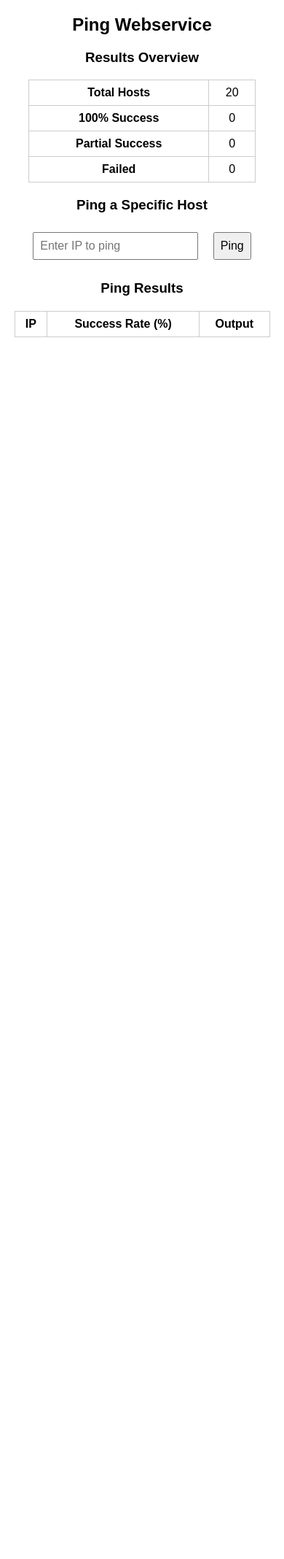
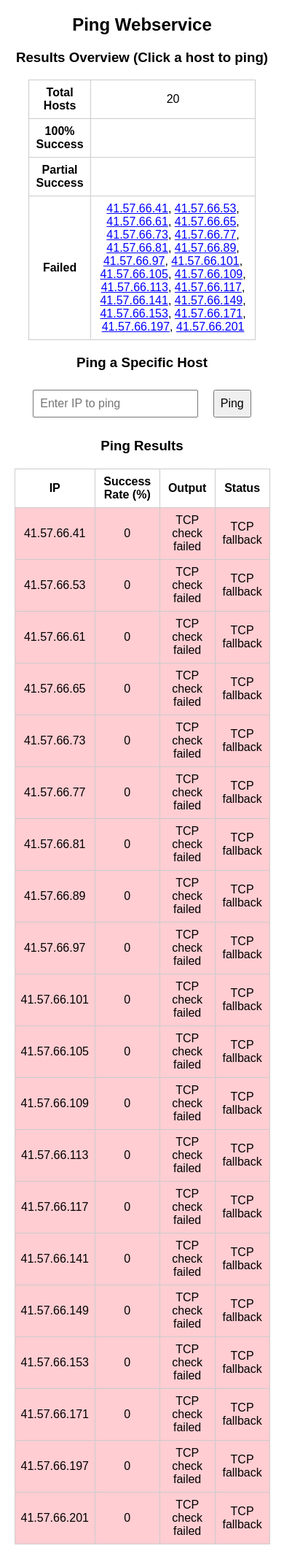
Before and after one commit to Nhete/ping-webservice, a Flask app: page / in a window 390 px wide. Shown: the whole page at 73% size. Before the commit the page ends 462 px from the top, so only its background shows below. Run offline with Flask 3, Linux system fonts and the light colour scheme; lists and menus that the app fills with data are empty.

Commit message:
Enhance ping webservice: TCP fallback, live ping, interactive summary, and results overview
- app.py:
  * Wrap ICMP ping in safe function to prevent crashes
  * Add TCP fallback for hosts where ICMP is blocked
  * Pre-populate ping_results on startup with TCP checks for all filtered hosts
  * Track status (TCP fallback vs ICMP ping) for clarity
  * Compute summary of results (100% success, partial, failed)
  * /ping endpoint updates live ping results and status
- index.html:
  * Display results overview table with total hosts, 100% success, partial success, and failed
  * Make hosts in overview table clickable to trigger live ping
  * Color-coded ping results table with status column
  * Mobile-friendly, responsive layout
- Docker-friendly updates ensure filtered_hosts.txt is included and app works on Render, local machines, and mobile devices
- Overall improvements:
  * Avoid 500 errors from blocked ICMP
  * Provide immediate, interpretable results with dynamic updates
  * Interactive UI allows users to ping hosts directly from overview

```diff
--- a/app.py
+++ b/app.py
@@ -22,7 +22,7 @@ def load_filtered_hosts():
 
 filtered_hosts = load_filtered_hosts()
 
-# TCP fallback
+# TCP fallback check
 def check_tcp(ip, port=5060, timeout=2):
     try:
         with socket.create_connection((ip, port), timeout=timeout):
@@ -30,7 +30,7 @@ def check_tcp(ip, port=5060, timeout=2):
     except Exception:
         return 0
 
-# Safe ping function
+# Safe ICMP ping
 def run_ping(ip, count=4, size=1400):
     try:
         result = subprocess.run(
@@ -44,10 +44,20 @@ def run_ping(ip, count=4, size=1400):
         for line in output.splitlines():
             if "packet loss" in line:
                 success_rate = 100 - float(line.split("%")[0].split()[-1])
-        return success_rate, output
+        if success_rate is not None:
+            return success_rate, output, "ICMP ping"
+        else:
+            return None, output, None
     except Exception as e:
         print(f"Ping subprocess error for {ip}: {e}")
-        return None, f"Ping command failed: {e}"
+        return None, f"Ping command failed: {e}", None
+
+# Pre-populate overview with TCP fallback
+for host in filtered_hosts:
+    if host not in ping_results:
+        success_rate = check_tcp(host)
+        output = "Initial TCP check" if success_rate == 100 else "TCP check failed"
+        ping_results[host] = {"success_rate": success_rate, "output": output, "status": "TCP fallback"}
 
 @app.route("/", methods=["GET"])
 def home():
@@ -82,21 +92,24 @@ def ping_host():
         if not ip:
             return jsonify({"error": "IP address is required"}), 400
 
-        success_rate, output = run_ping(ip, count, size)
+        # Run ICMP ping
+        success_rate, output, status = run_ping(ip, count, size)
 
-        # TCP fallback if ping failed
+        # TCP fallback if ICMP fails
         if success_rate is None:
             success_rate = check_tcp(ip)
-            output = "Ping blocked or failed, used TCP check instead"
+            output = "Ping blocked or failed, used TCP fallback"
+            status = "TCP fallback"
 
-        ping_results[ip] = {"success_rate": success_rate, "output": output}
+        ping_results[ip] = {"success_rate": success_rate, "output": output, "status": status}
 
         return jsonify({
             "ip": ip,
             "count": count,
             "size": size,
             "success_rate": success_rate,
-            "output": output
+            "output": output,
+            "status": status
         })
 
     except Exception as e:
--- a/templates/index.html
+++ b/templates/index.html
@@ -11,12 +11,20 @@
         .green { background-color: #c8e6c9; }
         .yellow { background-color: #fff9c4; }
         .red { background-color: #ffcdd2; }
+        .clickable-host {
+            cursor: pointer;
+            text-decoration: underline;
+            color: blue;
+        }
+        .clickable-host:hover {
+            color: darkblue;
+        }
     </style>
 </head>
 <body>
     <h2>Ping Webservice</h2>
 
-    <h3>Results Overview</h3>
+    <h3>Results Overview (Click a host to ping)</h3>
     <table style="width: 80%; margin: auto; border-collapse: collapse;">
         <tr>
             <th>Total Hosts</th>
@@ -24,15 +32,27 @@
         </tr>
         <tr>
             <th>100% Success</th>
-            <td>{{ summary.success_100 | length }} {% if summary.success_100 | length > 0 %}({{ summary.success_100 | join(', ') }}){% endif %}</td>
+            <td>
+                {% for ip in summary.success_100 %}
+                    <span class="clickable-host" onclick="pingIP('{{ ip }}')">{{ ip }}</span>{% if not loop.last %}, {% endif %}
+                {% endfor %}
+            </td>
         </tr>
         <tr>
             <th>Partial Success</th>
-            <td>{{ summary.partial | length }} {% if summary.partial | length > 0 %}({{ summary.partial | join(', ') }}){% endif %}</td>
+            <td>
+                {% for ip in summary.partial %}
+                    <span class="clickable-host" onclick="pingIP('{{ ip }}')">{{ ip }}</span>{% if not loop.last %}, {% endif %}
+                {% endfor %}
+            </td>
         </tr>
         <tr>
             <th>Failed</th>
-            <td>{{ summary.failed | length }} {% if summary.failed | length > 0 %}({{ summary.failed | join(', ') }}){% endif %}</td>
+            <td>
+                {% for ip in summary.failed %}
+                    <span class="clickable-host" onclick="pingIP('{{ ip }}')">{{ ip }}</span>{% if not loop.last %}, {% endif %}
+                {% endfor %}
+            </td>
         </tr>
     </table>
 
@@ -46,20 +66,24 @@
             <th>IP</th>
             <th>Success Rate (%)</th>
             <th>Output</th>
+            <th>Status</th>
         </tr>
         {% for ip, data in results.items() %}
         <tr id="row-{{ip}}" class="{% if data.success_rate >= 80 %}green{% elif data.success_rate >=50 %}yellow{% else %}red{% endif %}">
             <td>{{ ip }}</td>
             <td>{{ data.success_rate }}</td>
             <td>{{ data.output }}</td>
+            <td>{{ data.status }}</td>
         </tr>
         {% endfor %}
     </table>
 
     <script>
-        function pingIP() {
-            const ip = document.getElementById("ipInput").value.trim();
-            if (!ip) return alert("Enter an IP address");
+        function pingIP(ip = null) {
+            if (!ip) {
+                ip = document.getElementById("ipInput").value.trim();
+                if (!ip) return alert("Enter an IP address");
+            }
 
             fetch("/ping", {
                 method: "POST",
@@ -76,9 +100,11 @@
                     row.insertCell(0).innerText = data.ip;
                     row.insertCell(1).innerText = data.success_rate;
                     row.insertCell(2).innerText = data.output;
+                    row.insertCell(3).innerText = data.status;
                 } else {
                     row.cells[1].innerText = data.success_rate;
                     row.cells[2].innerText = data.output;
+                    row.cells[3].innerText = data.status;
                 }
 
                 if (data.success_rate >= 80) row.className = "green";
```
